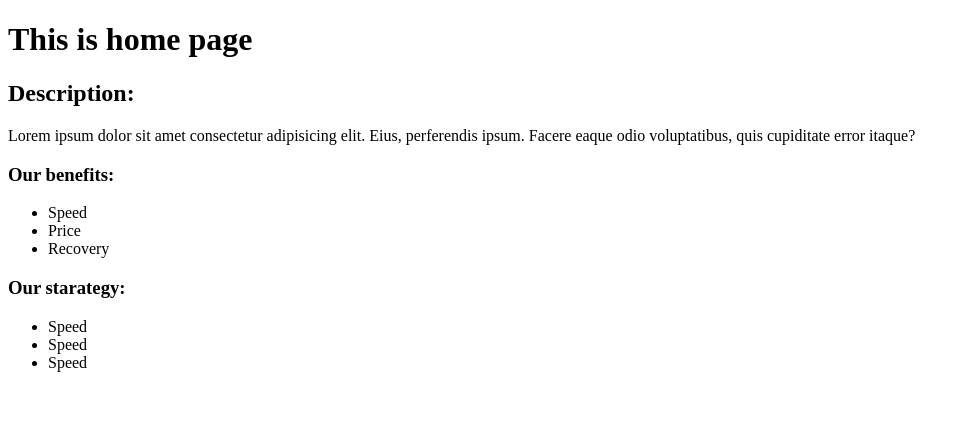
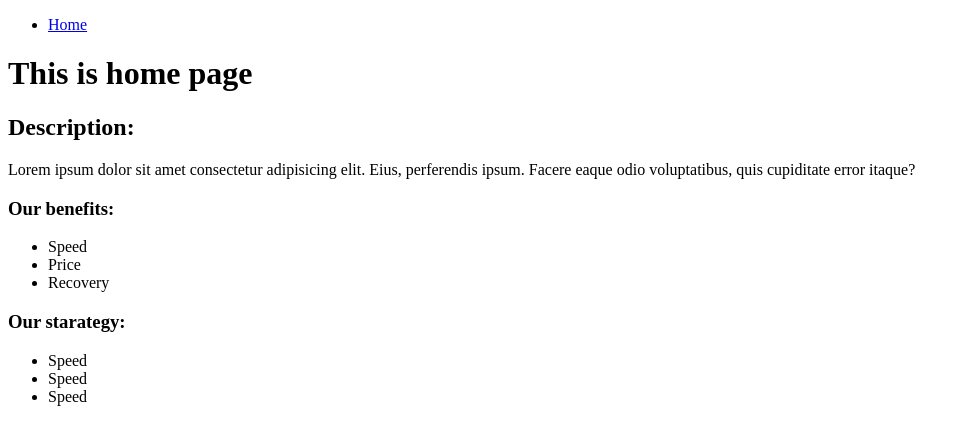
Before and after one commit to avt6966570/onto, a plain HTML site: page index.html in a window 1280 px wide. Shown: the whole page, without its empty margins (0-970 px from the left). Drawn offline with Linux system fonts and the light colour scheme.

Commit message:
Add top nav menu with Home link

```diff
--- a/index.html
+++ b/index.html
@@ -7,6 +7,12 @@
         <title>Testing Onto Strategy for Git rebasing</title>
     </head>
     <body>
+        <nav>
+            <ul>
+                <li><a href="/">Home</a></li>
+            </ul>
+        </nav>
+
         <h1>This is home page</h1>
 
         <h2>Description:</h2>
```
